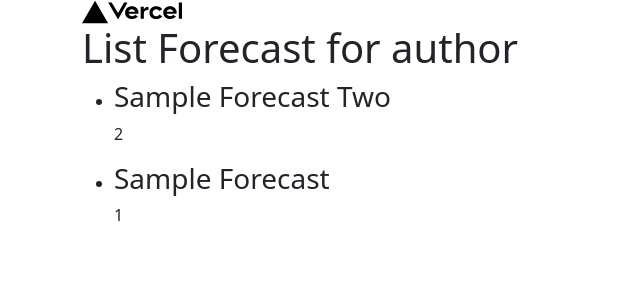
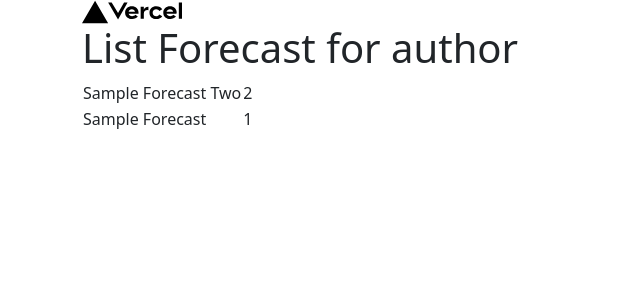
Before and after one commit to djeec/leopard, a Next.js app: page /forecasts/list in a window 1280 px wide. Shown: the top 300 px of the page, without its empty margins (0-640 px from the left). Built offline with nearby package versions, Linux system fonts and the light colour scheme.

Commit message:
now using forecastListRow component

```diff
--- a/src/components/ForecastList.tsx
+++ b/src/components/ForecastList.tsx
@@ -1,6 +1,11 @@
 import { ForecastProps } from "@/types/forecastTypes";
 import useForecastList from "@/hooks/useForecastList";
 import { REQUEST_STATUS } from "@/lib/utilities";
+import ForecastListRow from "./forecastListRow";
+
+{/*
+This component will render a list of forecasts
+*/}
 
 const ForcastList = () => {
     const {
@@ -26,15 +31,14 @@
         }
 
     return (
+        <>
+        <table>
+            {forecastData?.forecasts?.map((data : ForecastProps) => (
+                <ForecastListRow key={data.metaData.id} data={data}></ForecastListRow>
 
-    <ul>
-                {forecastData?.forecasts.map((data : ForecastProps) => (
-                    <li>
-                    <h3>{data.metaData.title}</h3>
-                    <p>{data.metaData.id}</p>
-                    </li>
-                ))}
-            </ul>
+            ))}
+        </table>
+        </>
     )
 }
 
--- /dev/null
+++ b/src/components/forecastListRow.tsx
@@ -0,0 +1,17 @@
+import { ForecastProps } from "@/types/forecastTypes";
+
+const ForecastListRow = ({data}: {data:ForecastProps})  => {
+    const {metaData, slug} = data;
+    {/* todo - add in a link to detail page for forecast */}
+
+return (
+    <tr>
+        <td>{metaData.title}</td>
+        <td>{metaData.id}</td>
+    </tr>
+)
+
+}
+
+
+export default ForecastListRow;
--- a/src/pages/forecasts/list.tsx
+++ b/src/pages/forecasts/list.tsx
@@ -6,7 +6,7 @@
 import { GetStaticProps } from 'next'
 
 import {getAllForecastsWithMetaData} from '@/lib/getForecasts';
-import ForcastList from "@/components/ForecastList";
+import ForcastList from "@/components/forecastList";
 
 // export async function getStaticProps() {
 //     const allForecastsData = await getAllForecastsWithMetaData('100');
```
